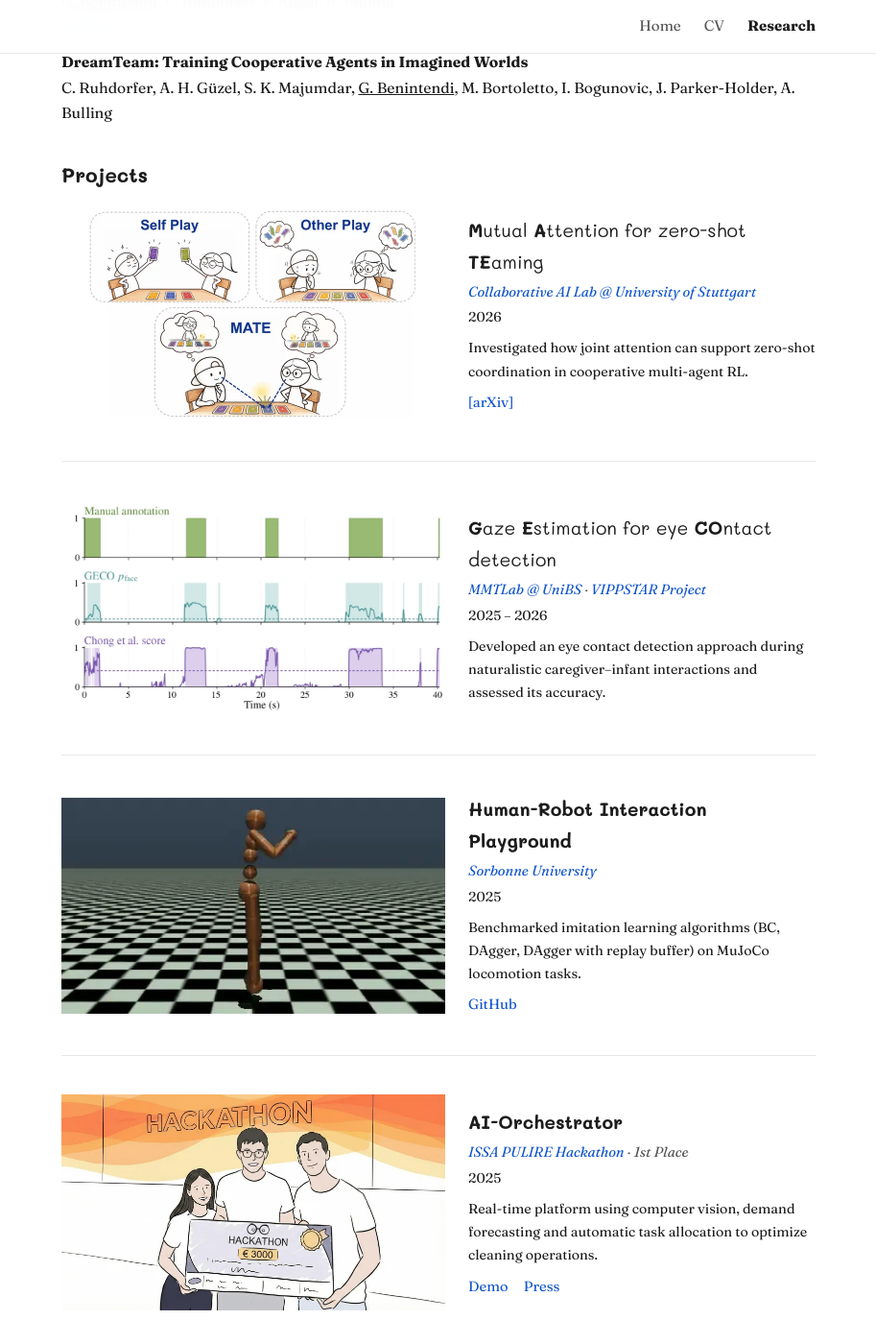
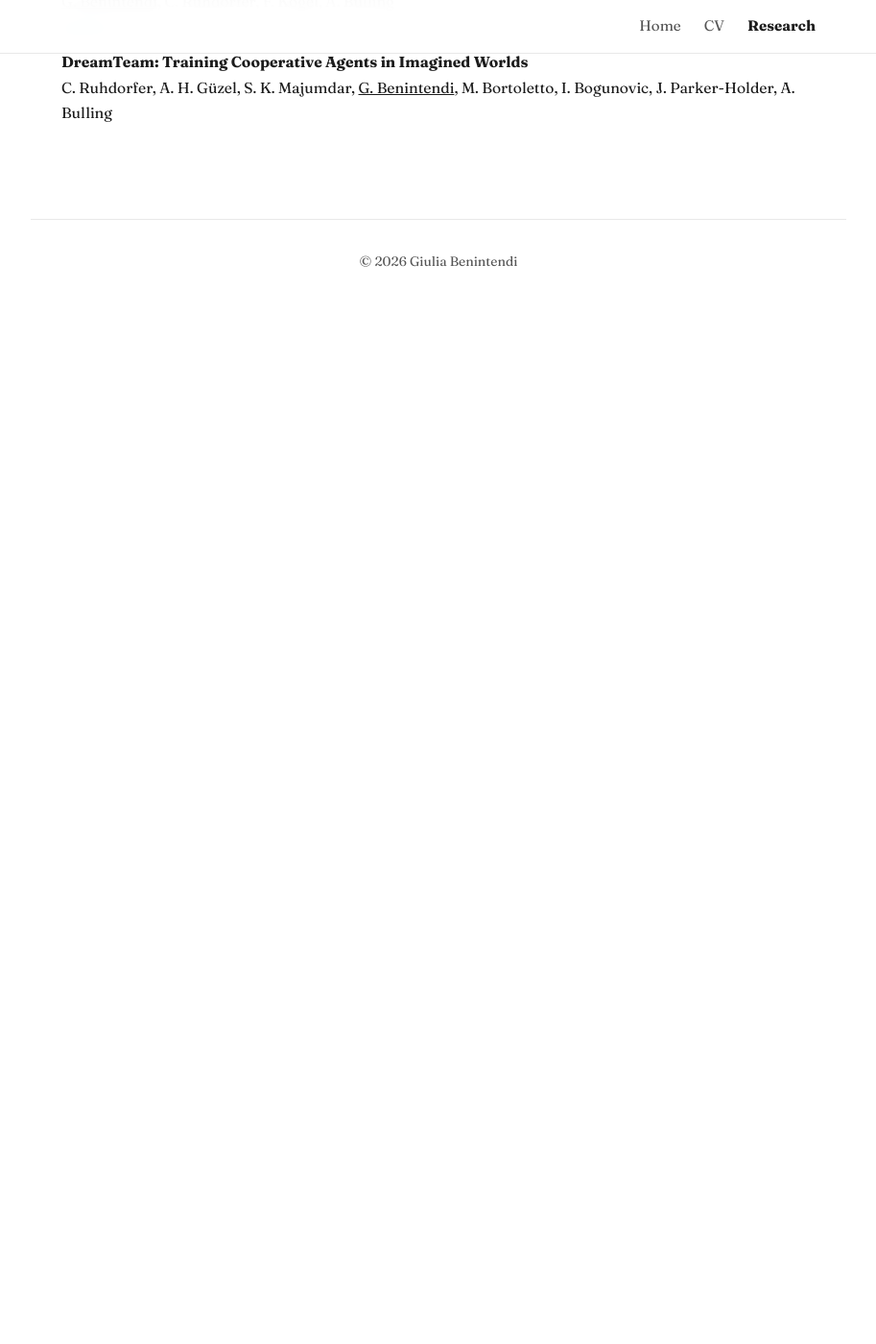
Before and after one commit to giuliabenintendi/giuliabenintendi.github.io, a Jekyll site: the page built from research.html, in a window 1280 px wide and 1400 px high, scrolled down 261 px. Shown: the whole window at 96% size, without its empty margins (183-1096 px from the left). Built offline with Jekyll 4.4.1, drawn with Linux system fonts in a browser that asks for light colours; after the commit the page ends 900 px from its top, so only the background shows below that; some of the changed text lies outside the part shown.

Commit message:
Research page: papers only, drop the project cards

```diff
--- a/research.html
+++ b/research.html
@@ -15,75 +15,3 @@ redirect_from: /projects/
 <p class="paper"><strong>DreamTeam: Training Cooperative Agents in Imagined Worlds</strong><br>
 C. Ruhdorfer, A. H. G&uuml;zel, S. K. Majumdar, <u>G. Benintendi</u>, M. Bortoletto, I. Bogunovic, J. Parker-Holder, A. Bulling</p>
 </div>
-
-<h2 class="section-title">Projects</h2>
-
-<div class="project-card">
-  <div class="project-image">
-    <img loading="lazy" src="/assets/images/mate_fig1.webp" alt="Self-play, other-play, and MATE agents in the card game: MATE agents converge on the same card through mutual attention">
-  </div>
-  <div class="project-body">
-    <h3 class="acronym-title"><b>M</b>utual <b>A</b>ttention for zero-shot <b>TE</b>aming</h3>
-    <p class="project-org"><a href="https://www.collaborative-ai.org/" target="_blank">Collaborative AI Lab @ University of Stuttgart</a></p>
-    <p class="project-date">2026</p>
-    <p>Investigated how joint attention can support zero-shot coordination in cooperative multi-agent RL.</p>
-    <div class="project-links">
-      <a href="https://arxiv.org/pdf/2610.06025" target="_blank">[arXiv]</a>
-    </div>
-  </div>
-</div>
-
-<div class="project-card">
-  <div class="project-image">
-    <img loading="lazy" src="/assets/images/geco_timeline.webp" alt="Eye-contact timeline: manual annotation compared with GECO face probability and the Chong et al. score">
-  </div>
-  <div class="project-body">
-    <h3 class="acronym-title"><b>G</b>aze <b>E</b>stimation for eye <b>CO</b>ntact detection</h3>
-    <p class="project-org"><a href="https://www.linkedin.com/company/mmt-lab/" target="_blank">MMTLab @ UniBS</a> &middot; <a href="https://vippstar.eu" target="_blank">VIPPSTAR Project</a></p>
-    <p class="project-date">2025 – 2026</p>
-    <p>Developed an eye contact detection approach during naturalistic caregiver–infant interactions and assessed its accuracy.</p>
-  </div>
-</div>
-
-<div class="project-card">
-  <div class="project-image">
-    <img loading="lazy" src="/assets/images/hri_humanoid.webp" alt="MuJoCo humanoid walking, trained with SAC">
-  </div>
-  <div class="project-body">
-    <h3>Human-Robot Interaction Playground</h3>
-    <p class="project-org"><a href="https://www.sorbonne-universite.fr" target="_blank">Sorbonne University</a></p>
-    <p class="project-date">2025</p>
-    <p>Benchmarked imitation learning algorithms (BC, DAgger, DAgger with replay buffer) on MuJoCo locomotion tasks.</p>
-    <div class="project-links">
-      <a href="https://github.com/maedmatt/hri-playground" target="_blank">GitHub</a>
-    </div>
-  </div>
-</div>
-
-<div class="project-card">
-  <div class="project-image">
-    <img loading="lazy" src="/assets/images/hackathon_ISSA.webp" alt="AI-Orchestrator hackathon cartoon">
-  </div>
-  <div class="project-body">
-    <h3>AI-Orchestrator</h3>
-    <p class="project-org"><a href="https://www.issapulire.com/it/eventi/hackathon.html" target="_blank">ISSA PULIRE Hackathon</a> &middot; 1st Place</p>
-    <p class="project-date">2025</p>
-    <p>Real-time platform using computer vision, demand forecasting and automatic task allocation to optimize cleaning operations.</p>
-    <div class="project-links">
-      <a href="https://ai-orchestrator-lemon.vercel.app" target="_blank">Demo</a>
-      <a href="https://www.issapulire.com/it/eventi/hackathon.html" target="_blank">Press</a>
-    </div>
-  </div>
-</div>
-
-<div class="project-card">
-  <div class="project-image">
-    <img loading="lazy" src="/assets/images/activa_bis_phases.webp" alt="BIS kept in the 40-60 prescribed region from induction through surgery until the patient awakens">
-  </div>
-  <div class="project-body">
-    <h3>ML for Anesthesia Control</h3>
-    <p class="project-org"><a href="https://www.unibs.it" target="_blank">University of Brescia</a> &middot; <a href="https://activa.unibs.it" target="_blank">ACTIVA Project</a></p>
-    <p class="project-date">2024</p>
-    <p>Developed DL models to optimize anesthesia control systems by predicting patient's level of consciousness.</p>
-  </div>
-</div>
```
